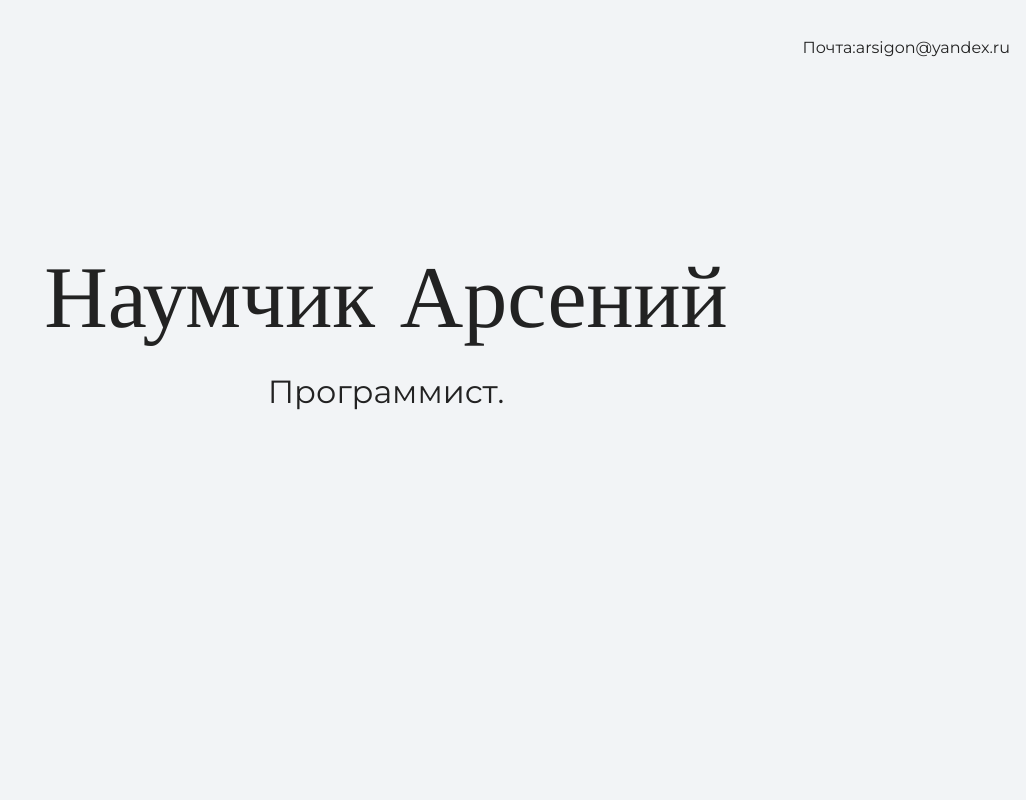
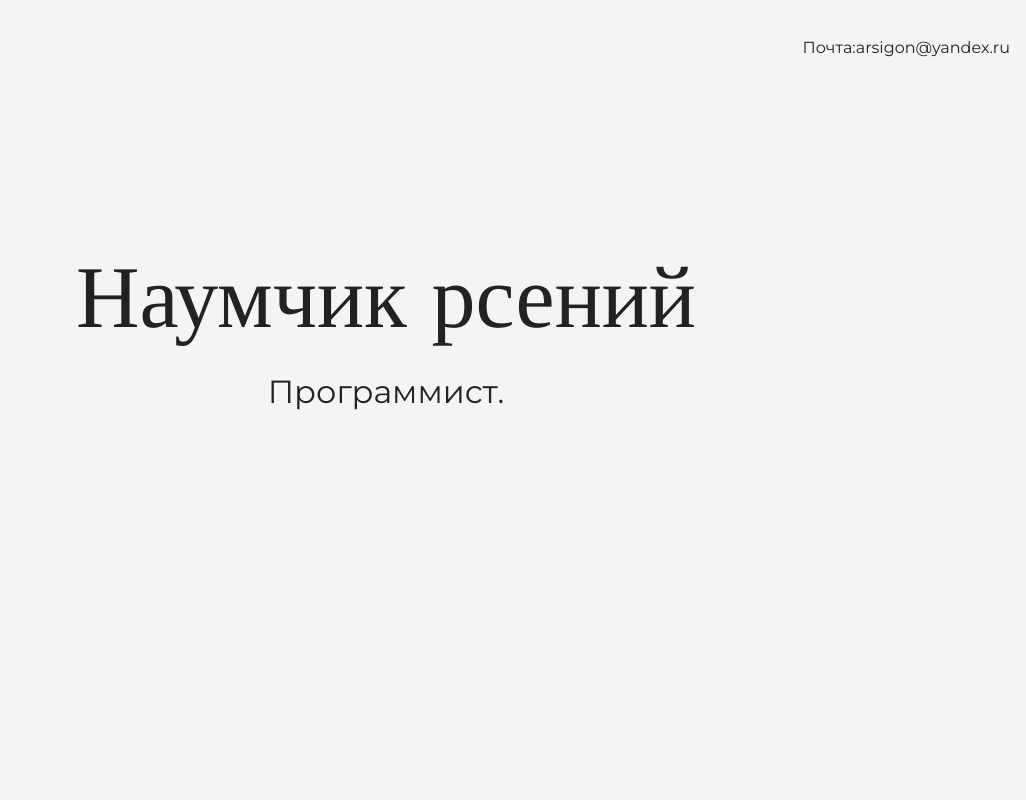
Before and after one commit to arsigon/my-site, a plain HTML site: page index.html in a window 1280 px wide. Shown: the top 800 px of the page, without its empty margins (254-1280 px from the left). Drawn offline with nearby package versions, Linux system fonts and the light colour scheme.

Commit message:
меняет текст на гл странице

```diff
--- a/index.html
+++ b/index.html
@@ -16,7 +16,7 @@
 
     <section class="hero-image">
       <div class="container">
-      <h1 class="heading">Наумчик Арсений</h1>
+      <h1 class="heading">Наумчик рсений</h1>
       <p>Программист.</p>
       </div>
     </section>
```
